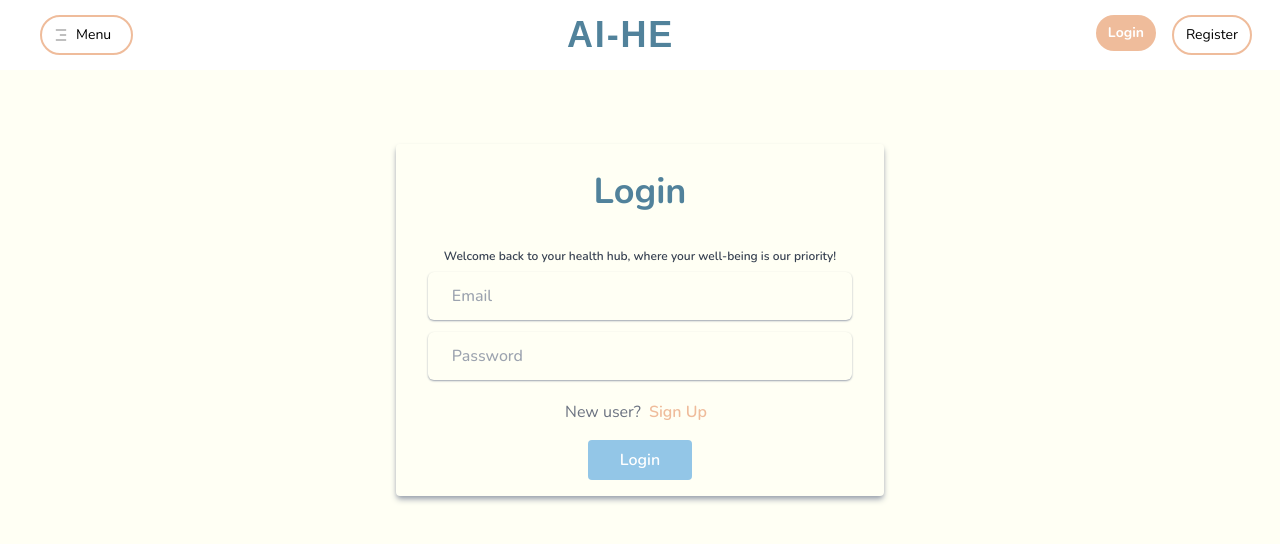
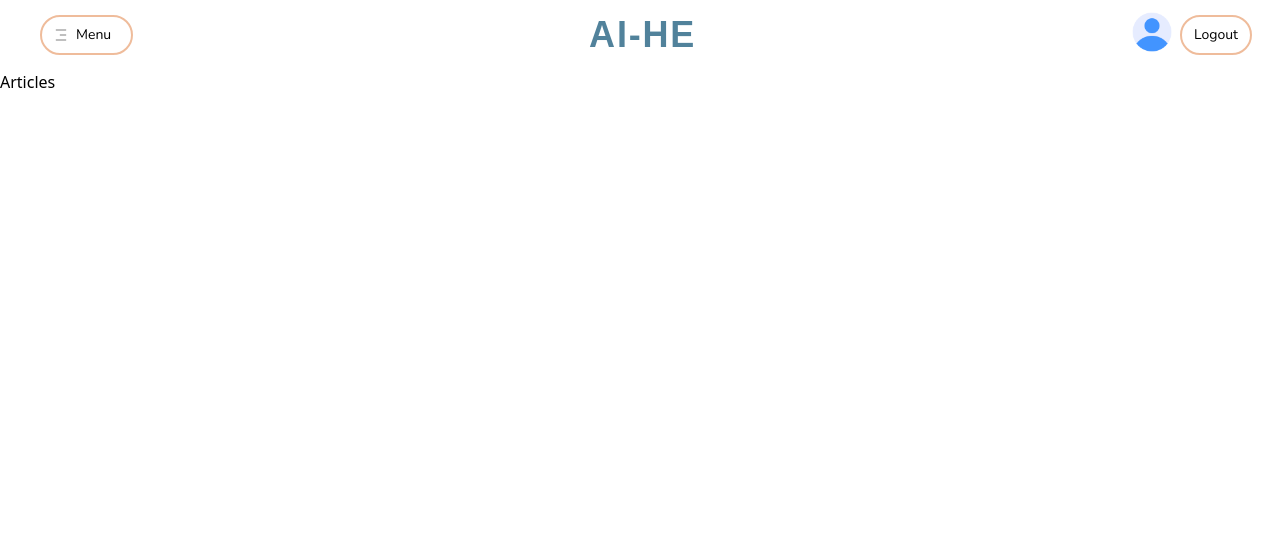
Before and after one commit to srutiii/AI-healthEngine, a React (Vite) app: page /article in a window 1280 px wide. Before the commit this address led to /login. Shown: the top 544 px of the page. Built offline with nearby package versions, Linux system fonts and the light colour scheme; sample sign-in values are in the browser's storage; a web font is replaced by a local one.

Commit message:
added session

```diff
--- a/src/App.jsx
+++ b/src/App.jsx
@@ -12,12 +12,10 @@ import Articles from "./pages/Articles";
 import Profile from "./pages/Profile";
 import { ToastContainer } from "react-toastify";
 import "react-toastify/dist/ReactToastify.css";
-import { useAuth } from "./context/AuthContext";
+import { useAuth, AuthProvider } from "./context/AuthContext";
 
 function App() {
   const { loggedIn } = useAuth();
-
-
 
   return (
     <>
@@ -55,4 +53,10 @@ function App() {
   );
 }
 
-export default App;
+export default function AppWrapper() {
+  return (
+    <AuthProvider>
+      <App />
+    </AuthProvider>
+  );
+}
--- a/src/context/AuthContext.jsx
+++ b/src/context/AuthContext.jsx
@@ -1,22 +1,27 @@
-// AuthContext.js
-import React, { createContext, useContext, useState } from "react";
+// context/AuthContext.js
+import React, { createContext, useContext, useState, useEffect } from "react";
 
 const AuthContext = createContext();
 
-export const AuthProvider = ({ children }) => {
-  const [loggedIn, setLoggedIn] = useState(false);
+export function useAuth() {
+  return useContext(AuthContext);
+}
 
-  const handleLogout = () => {
-    setLoggedIn(false);
-  };
-  const handleLogin = () => {
-    setLoggedIn(true);
-  };
+export function AuthProvider({ children }) {
+  const [loggedIn, setLoggedIn] = useState(() => {
+    return localStorage.getItem("loggedIn") === "true";
+  });
+
+  useEffect(() => {
+    localStorage.setItem("loggedIn", loggedIn);
+  }, [loggedIn]);
+
+  const login = () => setLoggedIn(true);
+  const logout = () => setLoggedIn(false);
+
   return (
-    <AuthContext.Provider value={{ loggedIn, handleLogout, handleLogin }}>
+    <AuthContext.Provider value={{ loggedIn, login, logout }}>
       {children}
     </AuthContext.Provider>
   );
-};
-
-export const useAuth = () => useContext(AuthContext);
+}
--- a/src/pages/Login.jsx
+++ b/src/pages/Login.jsx
@@ -12,10 +12,11 @@ function Login() {
   };
 
   const [error, setError] = useState(null);
-  const [LoggedIn, setLoggedIn] = useState(false);
-  const { handleLogin } = useAuth();
+  const { login } = useAuth();
+  const navigate = useNavigate();
 
-  const { values, errors, touched, handleSubmit, handleBlur, handleChange } =
+
+ const { values, errors, touched, handleSubmit, handleBlur, handleChange } =
     useFormik({
       initialValues: initialValues,
       validationSchema: loginSchema,
@@ -32,11 +33,10 @@ function Login() {
           const data = await response.json();
 
           if (data.success) {
-            // Handle successful login, e.g., redirect to another page or store authentication token
-            setLoggedIn(true);
-            // handleLogin();
-            console.log("Login successful");
+            // Handle successful login
+            login(); // Set the logged-in state in AuthContext
             toast.success("Login successful!");
+            navigate("/predict"); // Redirect to the predict page
           } else {
             setError(data.message);
             toast.error("Login failed. Please check your credentials.");
@@ -48,12 +48,8 @@ function Login() {
         }
       },
     });
-  const navigate = useNavigate();
-  if (LoggedIn) {
-    handleLogin();
-    navigate("/predict");
-    return null;
-  }
+
+
 
   return (
     <div className="relative flex flex-col justify-center items-center  w-full md:h-[500px] bg-lightBackground font-text h-[700px]">
```
